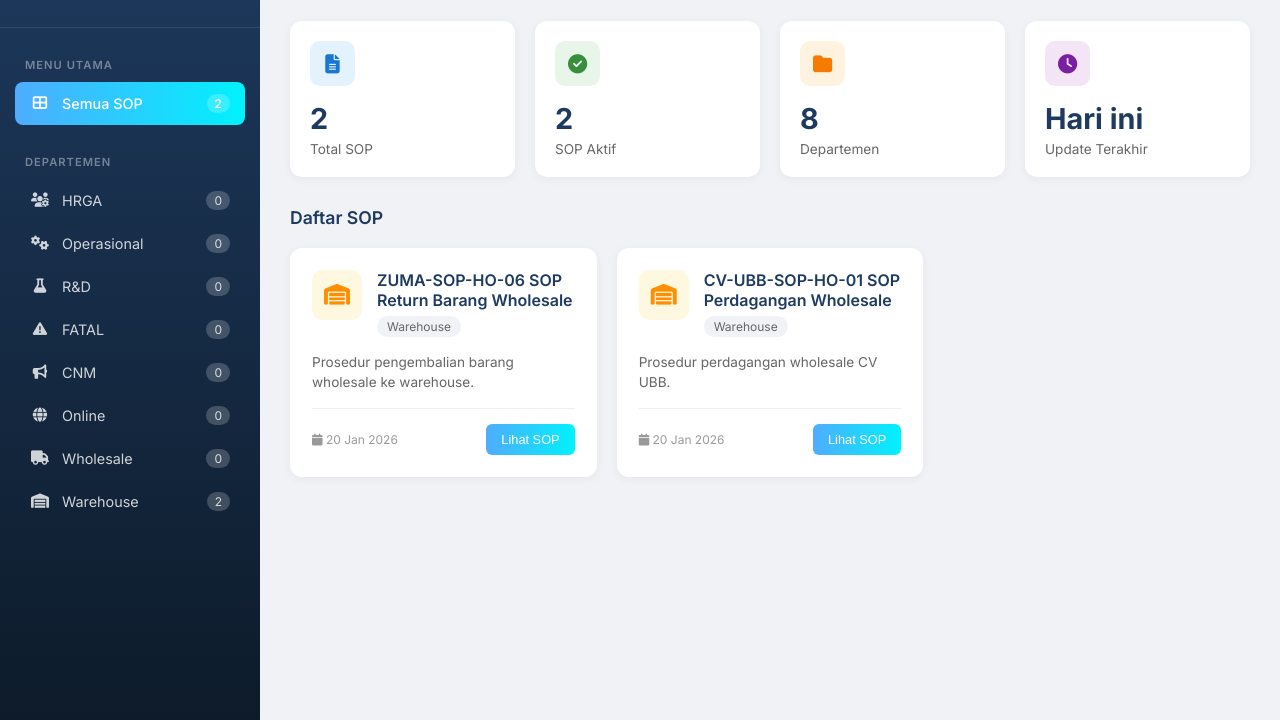
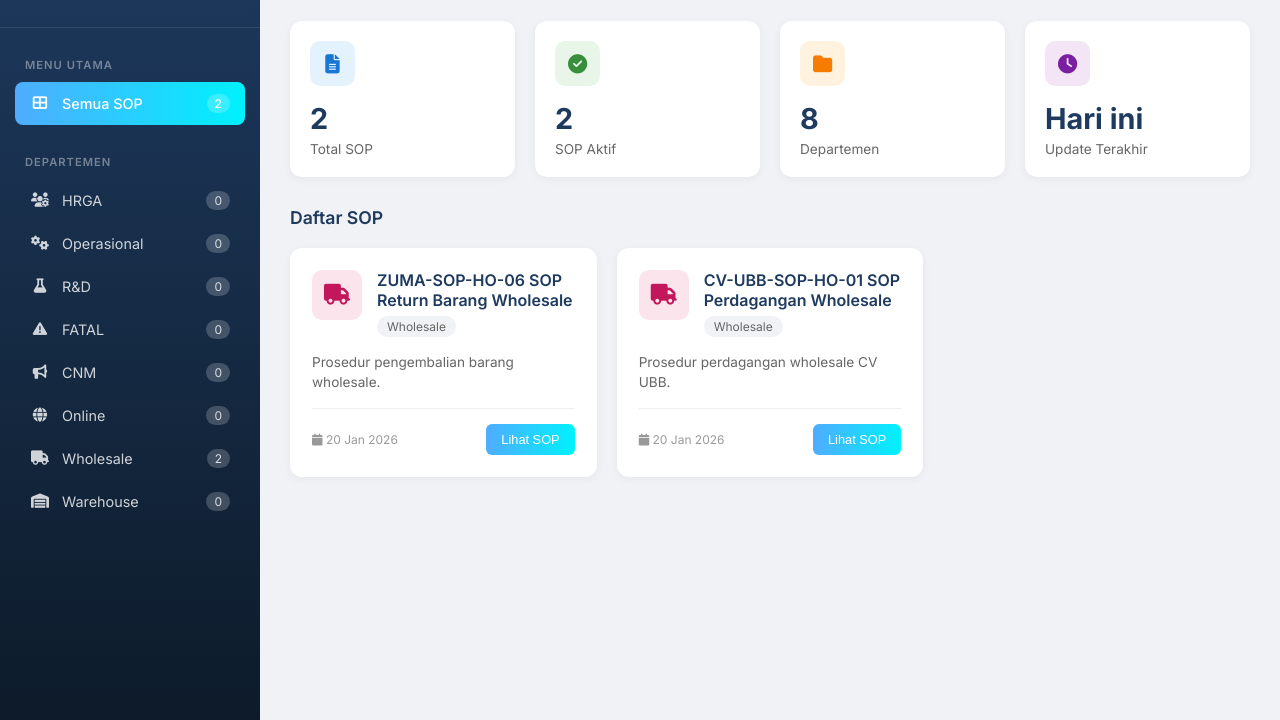
Before and after one commit to database-zuma/sop-dashboard, a plain HTML site: page index.html in a window 1280 px wide. Shown: the part 80-800 px from the top of the page. Drawn offline with Linux system fonts and the light colour scheme.

Commit message:
Fix: pindahkan 2 SOP ke kategori Wholesale

```diff
--- a/index.html
+++ b/index.html
@@ -624,15 +624,15 @@
             {
                 id: 1,
                 title: "ZUMA-SOP-HO-06 SOP Return Barang Wholesale",
-                category: "warehouse",
-                description: "Prosedur pengembalian barang wholesale ke warehouse.",
+                category: "wholesale",
+                description: "Prosedur pengembalian barang wholesale.",
                 lastUpdated: "20 Jan 2026",
                 pdfUrl: "https://drive.google.com/file/d/1kvmxJReHlTYzclxgZPpLfnSGKBu1W1b3/preview"
             },
             {
                 id: 2,
                 title: "CV-UBB-SOP-HO-01 SOP Perdagangan Wholesale",
-                category: "warehouse",
+                category: "wholesale",
                 description: "Prosedur perdagangan wholesale CV UBB.",
                 lastUpdated: "20 Jan 2026",
                 pdfUrl: "https://drive.google.com/file/d/1BuuWKZ92EJuztjji7hInHb0KnKFRbMoq/preview"
```
